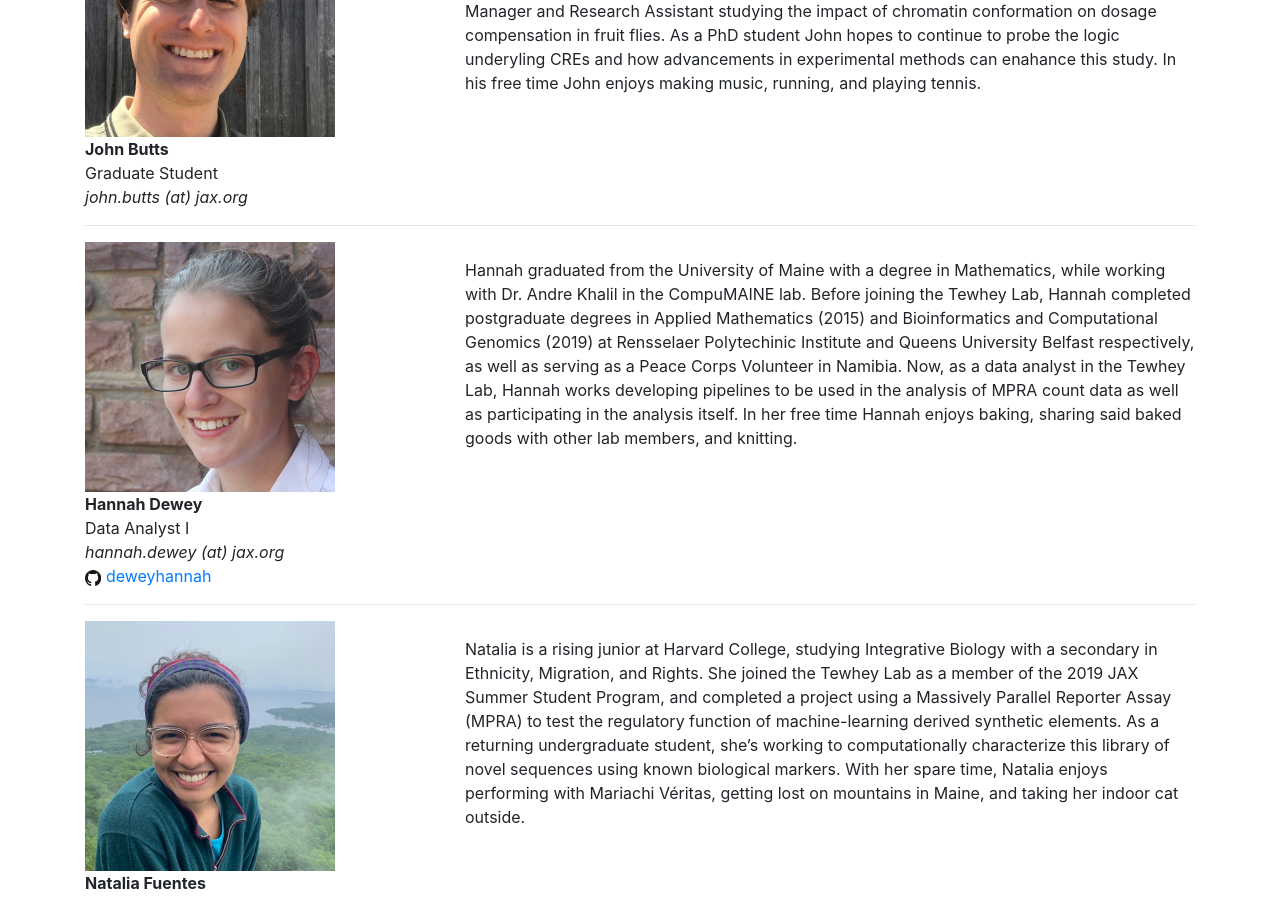
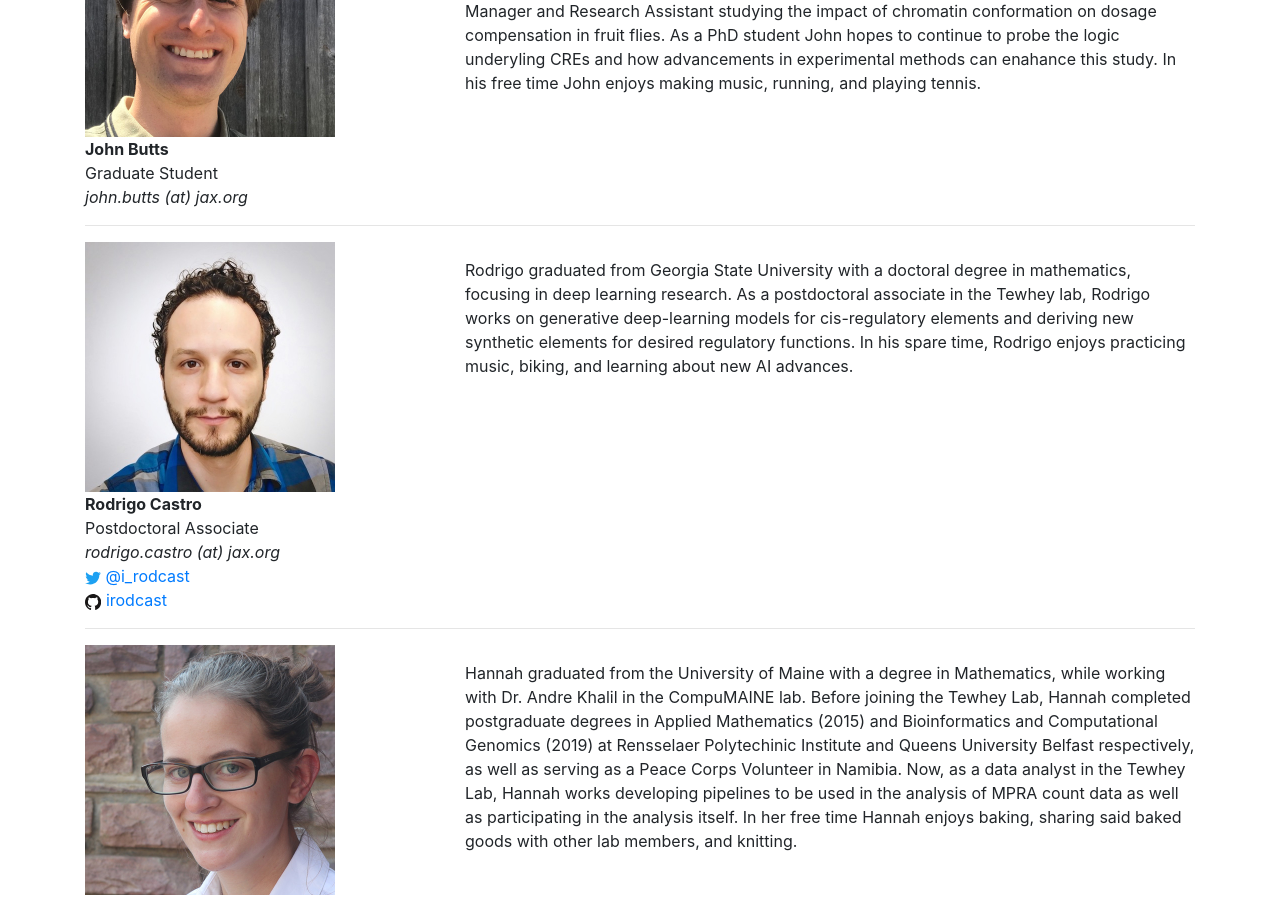
Before and after one commit to tewhey-lab/tewhey-lab.github.io, a Jekyll site: the page built from members/index.html, in a window 1280 px wide and 900 px high, scrolled down 1230 px. Built offline with Jekyll 4.4.1, drawn with Linux system fonts in a browser that asks for light colours; nearby versions of some CDN libraries; comment, search, counter and statistics services are not loaded.

Commit message:
Add Member

```diff
--- a/_data/members.yml
+++ b/_data/members.yml
@@ -32,6 +32,17 @@
   Research Assistant studying the impact of chromatin conformation on dosage compensation in fruit flies. As a PhD student John hopes \
   to continue to probe the logic underyling CREs and how advancements in experimental methods can enahance this study. In his free time \
   John enjoys making music, running, and playing tennis."
+
+- name: Rodrigo Castro
+  image: /static/img/members/RodrigoCastro.jpg
+  altimage: /static/img/members/RodrigoCastro_fun.jpg
+  position: Postdoctoral Associate
+  email: rodrigo.castro (at) jax.org
+  github: irodcast
+  twitter: i_rodcast
+  description: "Rodrigo graduated from Georgia State University with a doctoral degree in mathematics, focusing in deep learning research. \
+  As a postdoctoral associate in the Tewhey lab, Rodrigo works on generative deep-learning models for cis-regulatory elements and deriving \
+  new synthetic elements for desired regulatory functions. In his spare time, Rodrigo enjoys practicing music, biking, and learning about new AI advances. "
 
 - name: Hannah Dewey
   image: /static/img/members/Hannah.JPG
```
Also changed, not shown: static/img/members/RodrigoCastro.jpg (added), static/img/members/RodrigoCastro_fun.jpg (added).
